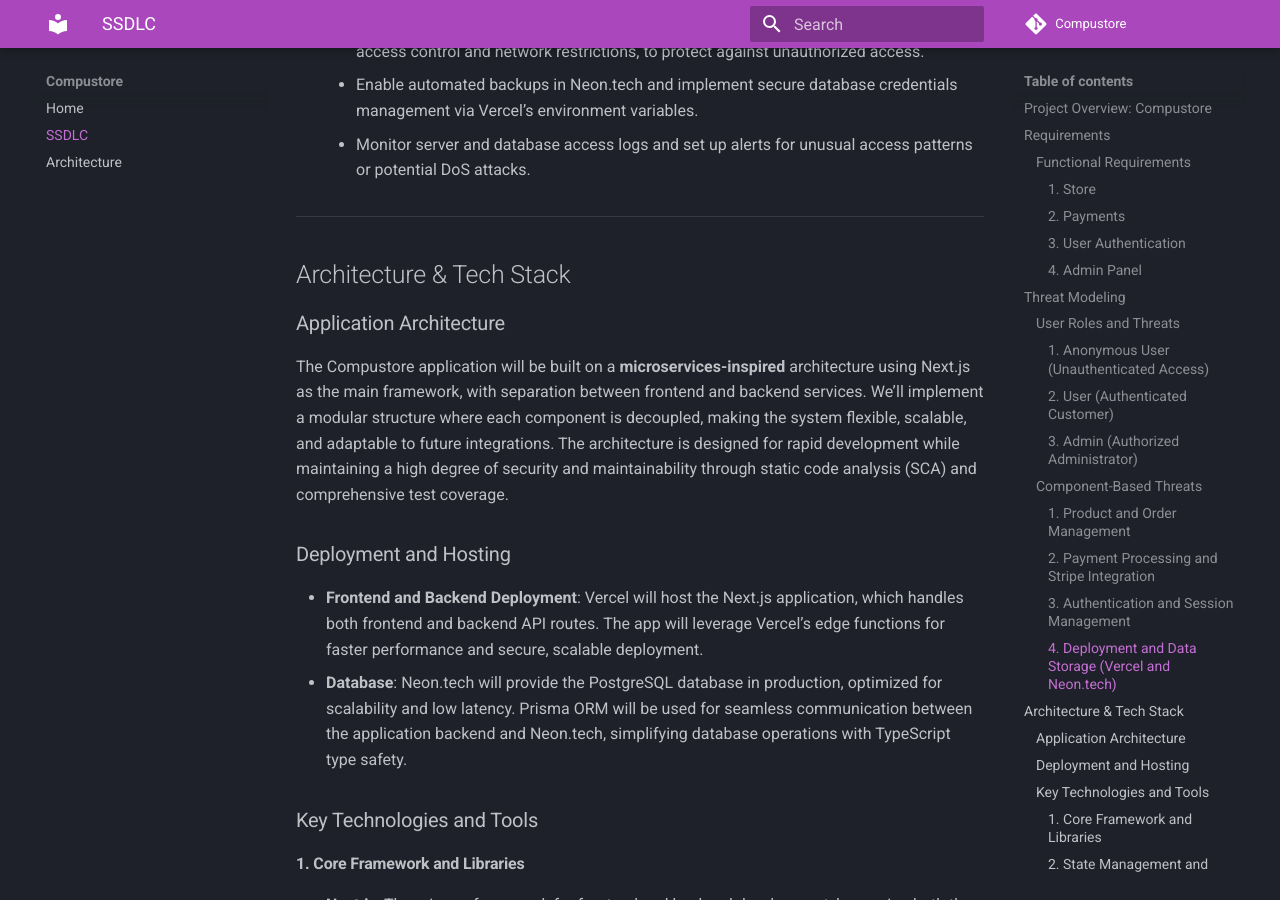
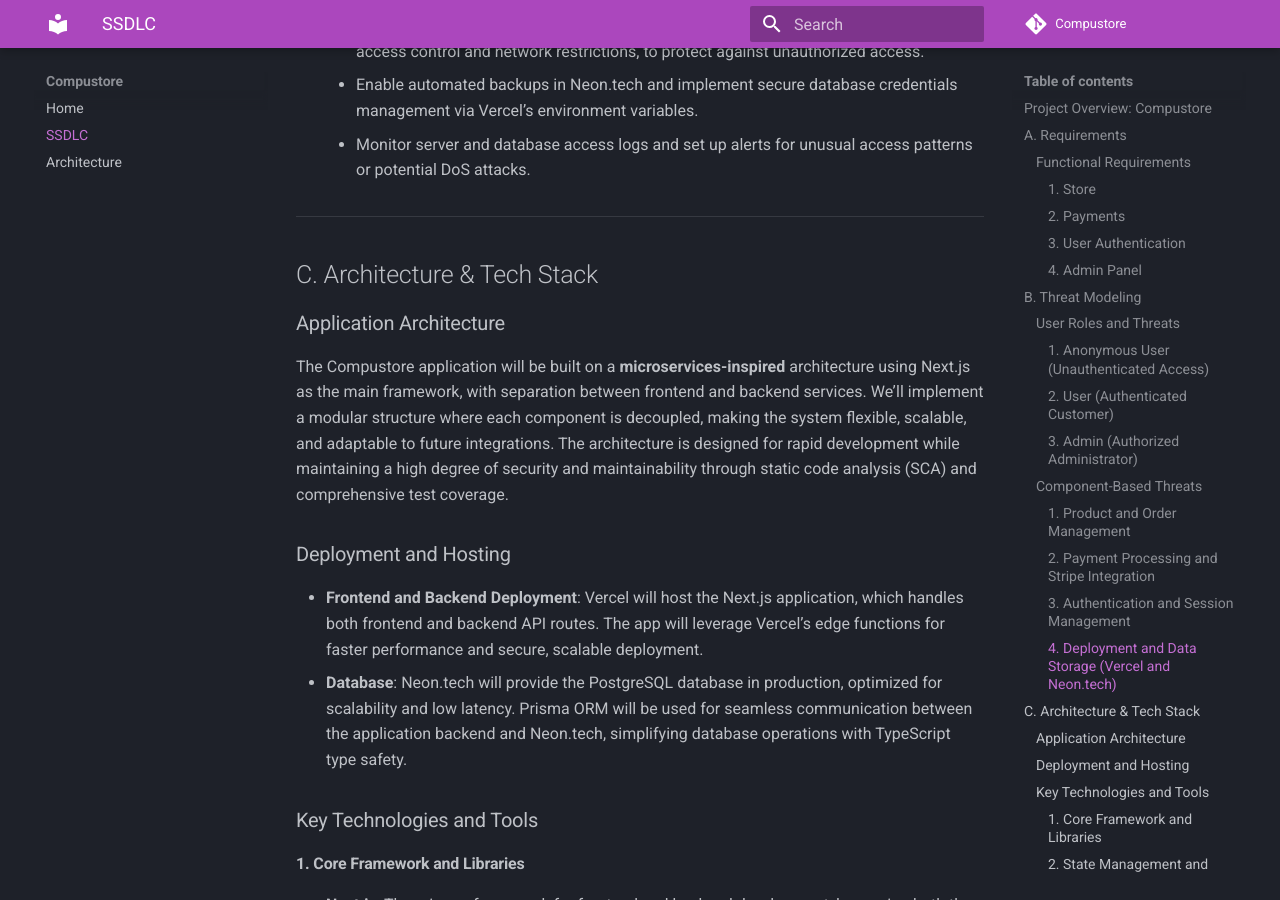
Before and after one commit to stephane-segning/compustore, an MkDocs documentation site: the page built from docs/SSDLC.md, in a window 1280 px wide and 900 px high, scrolled down 5486 px. Built offline with MkDocs 1.6.1 and Material for MkDocs 9.7.7, drawn with Linux system fonts in a browser that asks for light colours; comment, search, counter and statistics services are not loaded; some of the changed text lies outside the part shown.

```diff
--- a/docs/SSDLC.md
+++ b/docs/SSDLC.md
@@ -14,7 +14,7 @@ To ensure high-quality development, Compustore will follow a secure software dev
 
 ---
 
-## Requirements
+## A. Requirements
 
 ### Functional Requirements
 
@@ -41,7 +41,7 @@ To ensure high-quality development, Compustore will follow a secure software dev
 
 ---
 
-## Threat Modeling
+## B. Threat Modeling
 
 **Overview**
 Threat modeling for Compustore will identify potential security risks across three user roles (anonymous, user, admin) and within key functionalities such as product management, order processing, and payment handling. The model will use the STRIDE framework to classify threats and evaluate them from both the frontend and backend perspectives. Given that the application will deploy on Vercel and use Neon.tech for production databases, considerations around cloud security, API access, and data protection are essential.
@@ -123,7 +123,7 @@ Threat modeling for Compustore will identify potential security risks across thr
 
 ---
 
-## Architecture & Tech Stack
+## C. Architecture & Tech Stack
 
 ### Application Architecture
 
```
Also changed, not shown: docs/branching-strategy.md (added, +24 -0 lines).
